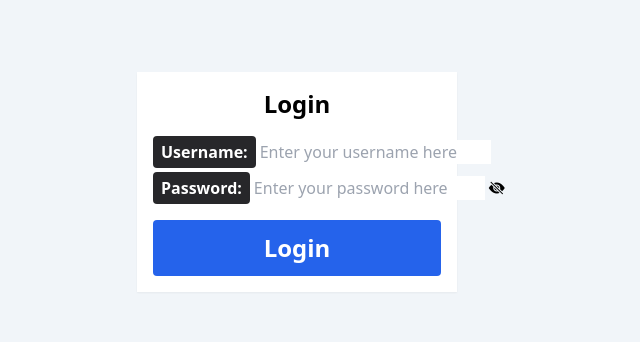
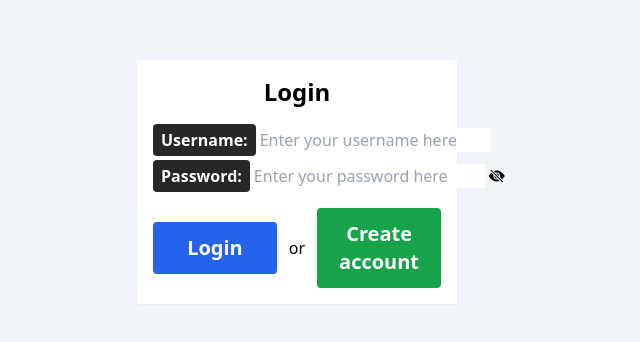
Before and after one commit to valenthyne-ut/vue-passport-login, a Vue app in the folder workspaces/client/: page /login in a window 1280 px wide. Shown: the part 218-560 px from the top of the page, without its empty margins (343-983 px from the left). Built offline with nearby package versions, Linux system fonts and the light colour scheme.

Commit message:
Add create account button to login page

```diff
--- a/workspaces/client/src/router/Routes.ts
+++ b/workspaces/client/src/router/Routes.ts
@@ -17,13 +17,5 @@ export const routes: readonly RouteRecordRaw[] = [
 			title: "Login"
 		},
 		component: () => import("@/views/LoginView.vue")
-	},
-	{
-		path: "/login/create-account",
-		name: "create-account",
-		meta: {
-			title: "Create Account"
-		},
-		component: () => import("@/views/CreateAccountView.vue")
 	}
 ];
--- a/workspaces/client/src/views/CreateAccountView.vue
+++ /dev/null
@@ -1,5 +0,0 @@
-<script setup lang="ts"></script>
-
-<template>
-	<h1>Create account view</h1>
-</template>
--- a/workspaces/client/src/views/LoginView.vue
+++ b/workspaces/client/src/views/LoginView.vue
@@ -8,8 +8,14 @@
 	<vCard>
 		<h1 class="text-2xl font-bold self-center">Login</h1>
 		<LoginInputFields />
-		<vFillButton class="mt-4 bg-blue-600 hover:bg-blue-700 active:bg-blue-800 text-white text-2xl font-bold">
-			Login
-		</vFillButton>
+		<div class="flex items-center gap-3 mt-4 select-none">
+			<vFillButton class="bg-blue-600 hover:bg-blue-700 active:bg-blue-800 text-xl text-white font-bold">
+				Login
+			</vFillButton>
+			or
+			<vFillButton class="bg-green-600 hover:bg-green-700 active:bg-green-800 text-xl text-white font-bold">
+				Create account
+			</vFillButton>
+		</div>
 	</vCard>
 </template>
```
